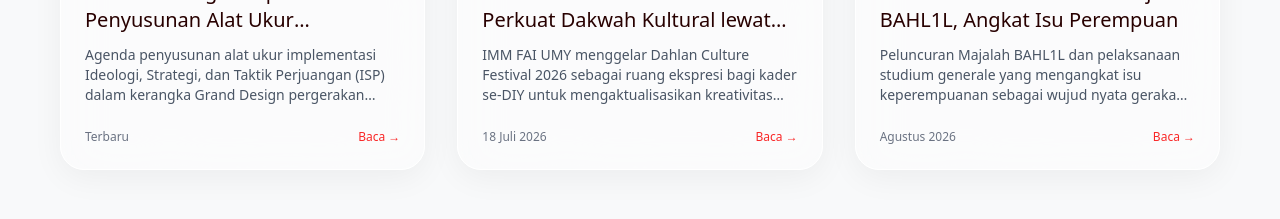
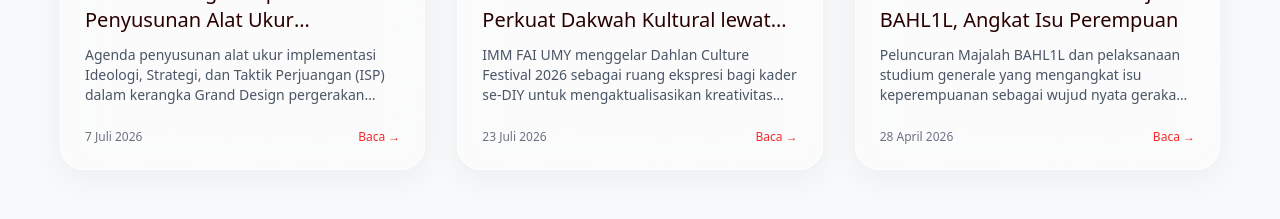
Before and after one commit to immfaiumy25/Imm-web, a Next.js app: page / in a window 1280 px wide. Shown: the part 5740-5959 px from the top of the page. Built offline with nearby package versions, Linux system fonts and the light colour scheme.

Commit message:
feat(berita): update publication dates for news articles

```diff
--- a/src/app/page.tsx
+++ b/src/app/page.tsx
@@ -411,7 +411,7 @@ export default function Home() {
                 Agenda penyusunan alat ukur implementasi Ideologi, Strategi, dan Taktik Perjuangan (ISP) dalam kerangka Grand Design pergerakan komisariat.
               </p>
               <div className="text-xs text-gray-500 font-medium flex items-center justify-between">
-                <span>Terbaru</span>
+                <span>7 Juli 2026</span>
                 <span className="text-[#f92727] group-hover:translate-x-1 transition-transform">Baca &rarr;</span>
               </div>
             </div>
@@ -441,7 +441,7 @@ export default function Home() {
                 IMM FAI UMY menggelar Dahlan Culture Festival 2026 sebagai ruang ekspresi bagi kader se-DIY untuk mengaktualisasikan kreativitas dan memperkuat dakwah kultural melalui sastra profetik.
               </p>
               <div className="text-xs text-gray-500 font-medium flex items-center justify-between">
-                <span>18 Juli 2026</span>
+                <span>23 Juli 2026</span>
                 <span className="text-[#f92727] group-hover:translate-x-1 transition-transform">Baca &rarr;</span>
               </div>
             </div>
@@ -471,7 +471,7 @@ export default function Home() {
                 Peluncuran Majalah BAHL1L dan pelaksanaan studium generale yang mengangkat isu keperempuanan sebagai wujud nyata gerakan intelektual kader IMM FAI UMY.
               </p>
               <div className="text-xs text-gray-500 font-medium flex items-center justify-between">
-                <span>Agustus 2026</span>
+                <span>28 April 2026</span>
                 <span className="text-[#f92727] group-hover:translate-x-1 transition-transform">Baca &rarr;</span>
               </div>
             </div>
```
